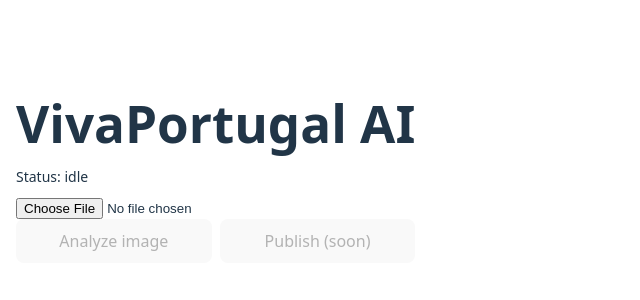
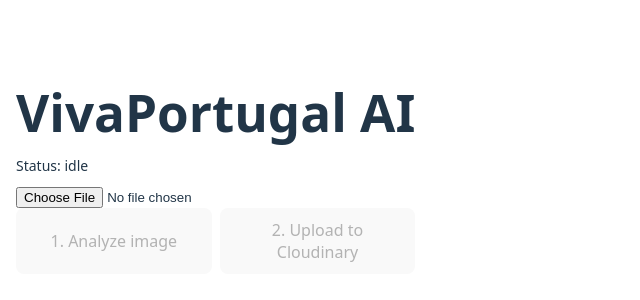
Before and after one commit to mikhail-gonnochenko/Vivaportugal-ai-frontend, a React (Vite) app: page / in a window 1280 px wide. Shown: the part 232-532 px from the top of the page, without its empty margins (0-640 px from the left). Built offline with nearby package versions, Linux system fonts and the light colour scheme; no server answers.

Commit message:
Update App.tsx

```diff
--- a/src/App.tsx
+++ b/src/App.tsx
@@ -16,80 +16,106 @@ type AIResult = {
   crop: CropData;
 };
 
+// Тип для ответа от Cloudinary
+type UploadResult = {
+  ok: boolean;
+  image: {
+    pinterest_url: string;
+    original_url: string;
+    public_id: string;
+  };
+};
+
 function App() {
+  const API_URL = import.meta.env.VITE_API_URL || "http://localhost:8787";
+
   const [file, setFile] = useState<File | null>(null);
   const [imageUrl, setImageUrl] = useState<string | null>(null);
+  const [aiResult, setAiResult] = useState<AIResult | null>(null);
+  // Состояние для хранения результата загрузки в облако
+  const [cloudinaryResult, setCloudinaryResult] = useState<UploadResult | null>(null);
 
-  const [aiResult, setAiResult] = useState<AIResult | null>(null);
   const [status, setStatus] = useState<
-    "idle" | "loading" | "success" | "error"
+    "idle" | "loading" | "success" | "error" | "uploading"
   >("idle");
 
   const [crop, setCrop] = useState({ x: 0, y: 0 });
   const [zoom, setZoom] = useState(1);
 
-  // ===== FILE SELECT =====
   const onFileChange = (e: React.ChangeEvent<HTMLInputElement>) => {
     if (!e.target.files?.[0]) return;
-
     const selected = e.target.files[0];
     setFile(selected);
     setImageUrl(URL.createObjectURL(selected));
     setAiResult(null);
+    setCloudinaryResult(null); // Сбрасываем при выборе нового фото
     setStatus("idle");
   };
 
-  // ===== ANALYZE IMAGE =====
   const analyzeImage = async () => {
     if (!file) return;
-
     setStatus("loading");
-
     try {
       const formData = new FormData();
       formData.append("image", file);
 
-   const res = await fetch(
-  `${import.meta.env.VITE_API_URL}/api/analyze`,
-  {
-    method: "POST",
-    body: formData,
-  }
-);
+      const res = await fetch(`${API_URL}/api/analyze`, {
+        method: "POST",
+        body: formData,
+      });
 
-      if (!res.ok) throw new Error("AI failed");
+      if (!res.ok) throw new Error("AI analysis failed");
 
       const data: AIResult = await res.json();
       setAiResult(data);
 
-      // Преобразуем относительный crop (0–1) в проценты для react-easy-crop
+      // Устанавливаем кроп из AI (переводим из 0-1 в проценты для Cropper)
       setCrop({
         x: data.crop.x * 100,
         y: data.crop.y * 100,
       });
 
-      setZoom(1);
       setStatus("success");
-    } catch (e) {
-      console.error(e);
+    } catch (err) {
+      console.error("Analyze error:", err);
       setStatus("error");
     }
   };
 
-  // ===== PUBLISH (ПОКА ЗАГЛУШКА) =====
-  const publishPin = () => {
-    alert(
-      "Publish coming next:\nCloudinary upload + Pinterest API\n\nТы уже близко."
-    );
+  // ===== НОВАЯ ФУНКЦИЯ: UPLOAD TO CLOUDINARY =====
+  const uploadToCloudinary = async () => {
+    if (!file || !aiResult) return;
+
+    setStatus("uploading");
+
+    try {
+      const formData = new FormData();
+      formData.append("image", file);
+      // Отправляем те самые координаты, которые дал AI
+      formData.append("crop", JSON.stringify(aiResult.crop));
+
+      const res = await fetch(`${API_URL}/api/upload`, {
+        method: "POST",
+        body: formData,
+      });
+
+      if (!res.ok) throw new Error("Upload failed");
+
+      const data: UploadResult = await res.json();
+      setCloudinaryResult(data);
+      setStatus("success");
+      console.log("Cloudinary Image URL:", data.image.pinterest_url);
+    } catch (err) {
+      console.error("Upload error:", err);
+      setStatus("error");
+    }
   };
 
   return (
     <div className="app">
       <h1>VivaPortugal AI</h1>
 
-      <p className={`status ${status}`}>
-        Status: {status}
-      </p>
+      <p className={`status ${status}`}>Status: {status}</p>
 
       <input type="file" accept="image/*" onChange={onFileChange} />
 
@@ -107,28 +133,37 @@ function App() {
       )}
 
       <div className="buttons">
-        <button onClick={analyzeImage} disabled={!file || status === "loading"}>
-          Analyze image
+        <button onClick={analyzeImage} disabled={!file || status === "loading" || status === "uploading"}>
+          1. Analyze image
         </button>
 
         <button
-          onClick={publishPin}
-          disabled={!aiResult}
+          onClick={uploadToCloudinary}
+          disabled={!aiResult || status === "uploading"}
+          className="btn-upload"
         >
-          Publish (soon)
+          2. Upload to Cloudinary
         </button>
       </div>
 
+      {/* Показываем результат от Cloudinary, если он есть */}
+      {cloudinaryResult && (
+        <div className="cloudinary-success">
+          <p>✅ Image ready for Pinterest!</p>
+          <a href={cloudinaryResult.image.pinterest_url} target="_blank" rel="noreferrer">
+            View Cropped Image
+          </a>
+        </div>
+      )}
+
       {aiResult && (
         <pre className="result">
-{JSON.stringify(aiResult, null, 2)}
+          {JSON.stringify(aiResult, null, 2)}
         </pre>
       )}
 
       {status === "error" && (
-        <p className="error">
-          Something went wrong. Check backend or API key.
-        </p>
+        <p className="error">Something went wrong. Check logs.</p>
       )}
     </div>
   );
```
